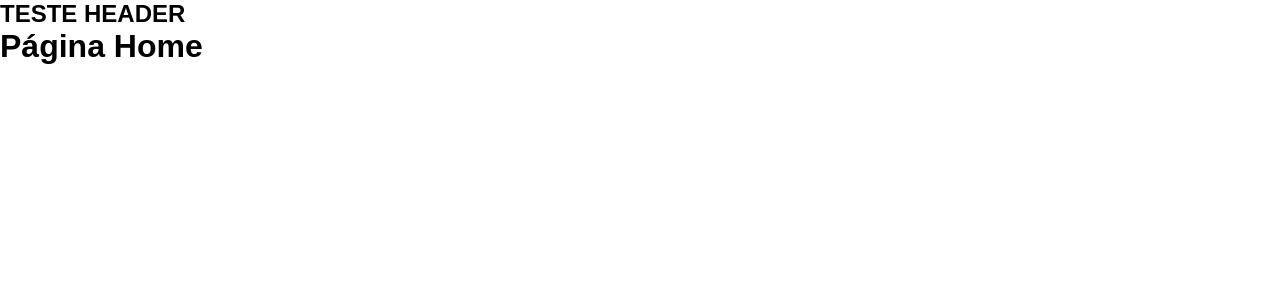
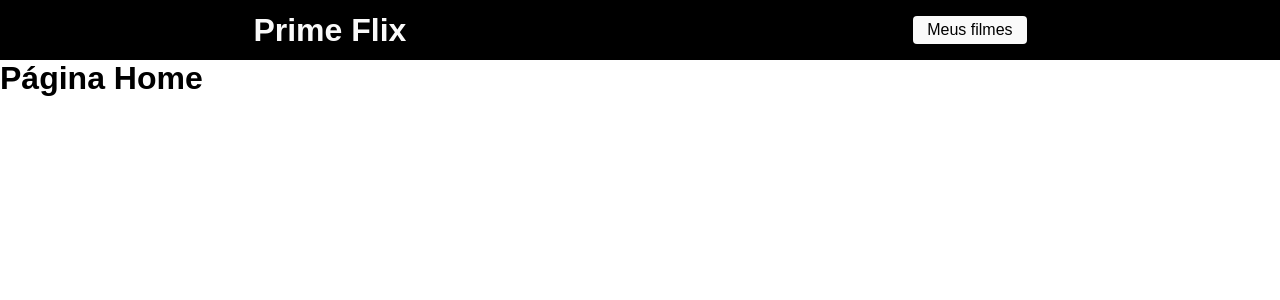
Before and after one commit to YanGraim/primeFlix, a React (Vite) app: page / in a window 1280 px wide. Shown: the top 300 px of the page. Built offline with nearby package versions, Linux system fonts and the light colour scheme.

Commit message:
style: adiciona header.css e aplica estilos ao componente Header

```diff
--- /dev/null
+++ b/src/components/Header/header.css
@@ -0,0 +1,26 @@
+header {
+    width: 100%;
+    height: 60px;
+
+    display: flex;
+    align-items: center;
+    justify-content: space-around;
+    background-color: #000;
+}
+
+.logo {
+    text-decoration: none;
+    font-size: 32px;
+    cursor: pointer;
+    color: #fafafa;
+    font-weight: bold;
+}
+
+.favoritos {
+    text-decoration: none;
+    cursor: pointer;
+    background-color: #fafafa;
+    padding: 5px 14px;
+    color: #000;
+    border-radius: 4px;
+}
--- a/src/components/Header/index.jsx
+++ b/src/components/Header/index.jsx
@@ -1,7 +1,15 @@
+import { Link } from "react-router-dom";
+import "./header.css";
+
 function Header() {
   return (
     <header>
-      <h2>TESTE HEADER</h2>
+      <Link className="logo" to={"/"}>
+        Prime Flix
+      </Link>
+      <Link className="favoritos" to={"/favoritos"}>
+        Meus filmes
+      </Link>
     </header>
   );
 }
```
